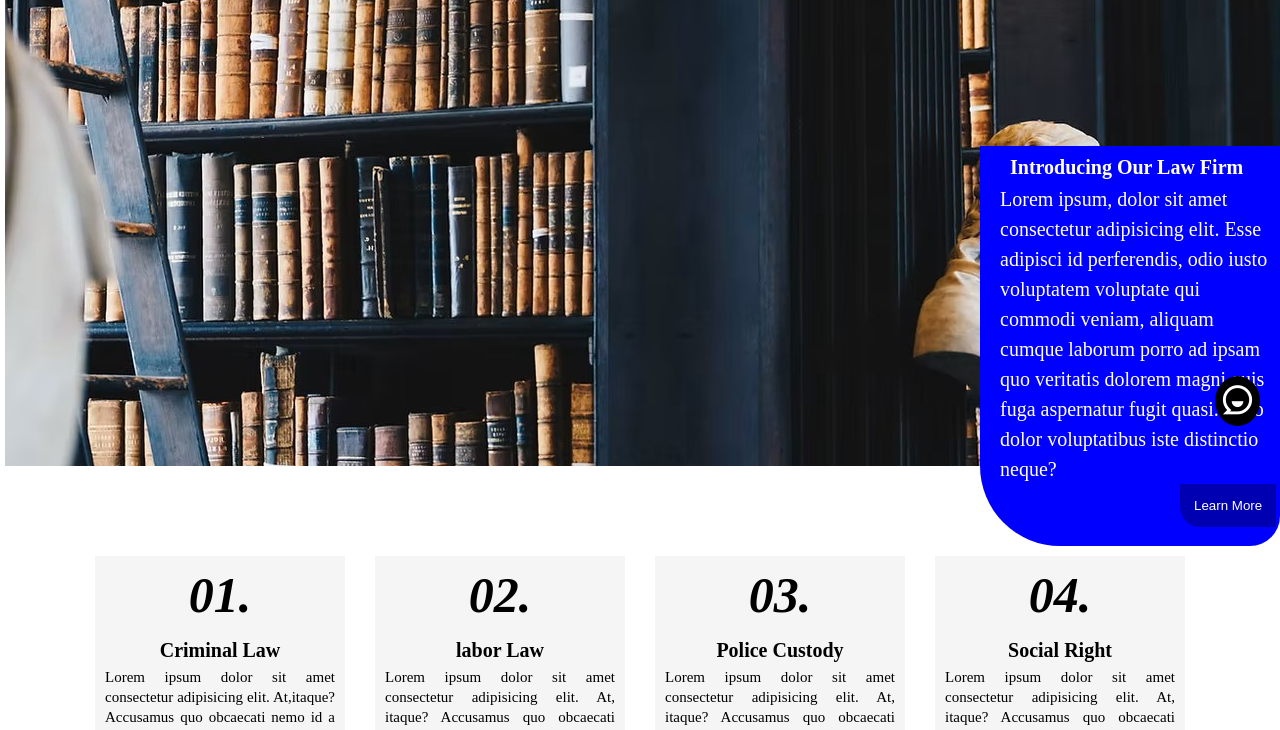
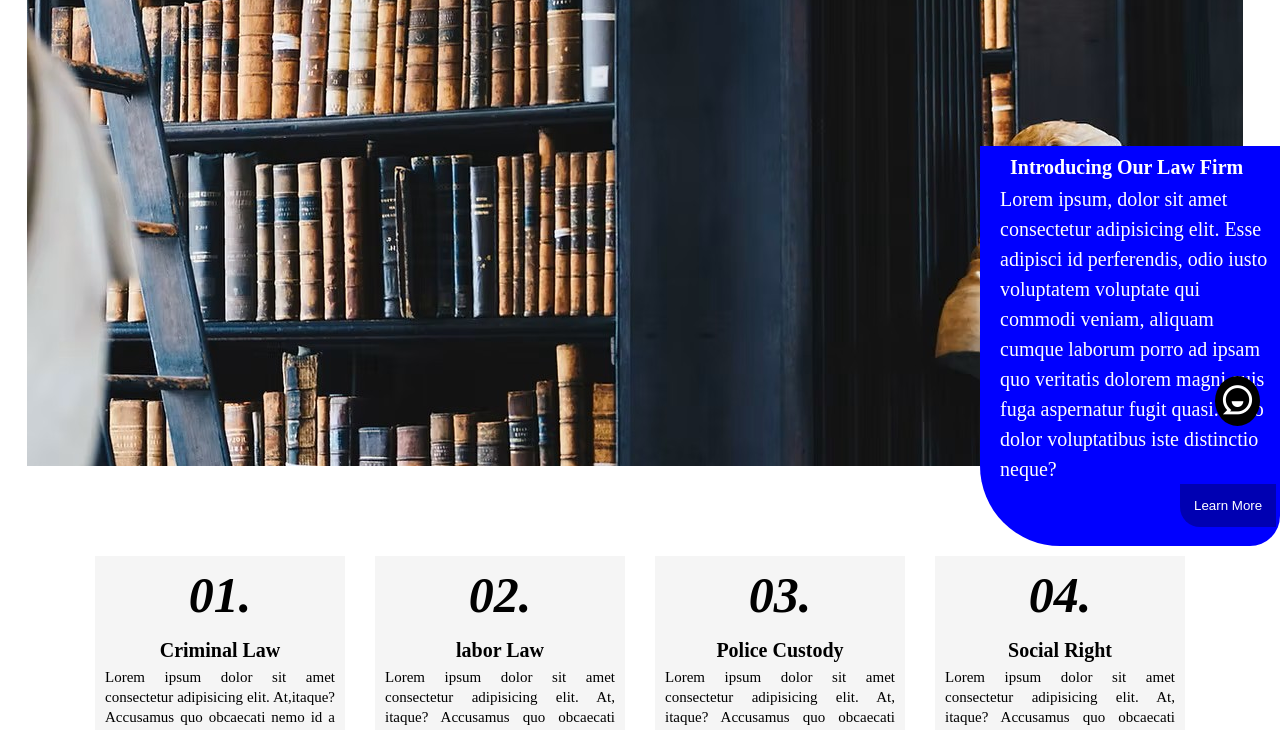
Before and after one commit to TundeTee/lawfirm, a plain HTML site: page index.html in a window 1280 px wide. Shown: the part 354-1084 px from the top of the page. Drawn offline with nearby package versions, Linux system fonts and the light colour scheme.

Commit message:
donde
done

```diff
--- a/style.css
+++ b/style.css
@@ -64,12 +64,12 @@ header .navbar li a{
 }
 
 .content{
-    width: 100%;
+    width: 95%;
     height: 700px;
     background: url(image/bar.jpg);
     justify-self: center;
     align-self: center;
-    margin-left: 10px;
+    margin-left: -10px;
 }
 .mobile{
     margin-top: 45px;
```
